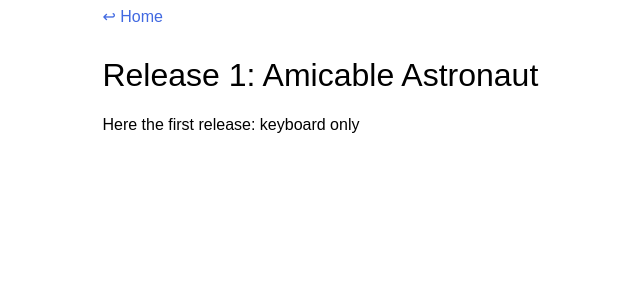
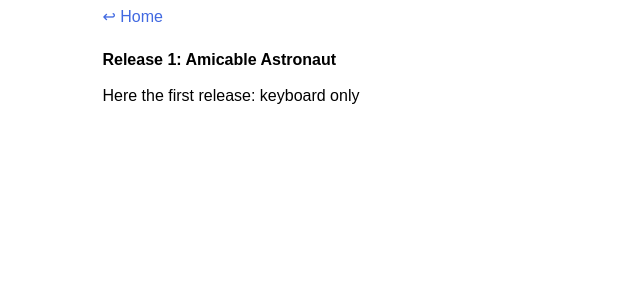
Before and after one commit to guillermobox/guillermobox.github.io, a Jekyll site: the page built from _arpeen/release1.md, in a window 1280 px wide. Shown: the top 300 px of the page, without its empty margins (226-866 px from the left). Built offline with Jekyll 4.4.1, drawn with Linux system fonts in a browser that asks for light colours.

Commit message:
CSS changes

```diff
--- a/css/document.scss
+++ b/css/document.scss
@@ -33,7 +33,9 @@ img {
 }
 
 h1 {
-	font-weight: normal;
+	font-size: 16px;
+	font-weight: bold;
+	margin: 1em 0;
 }
 
 header {
```
